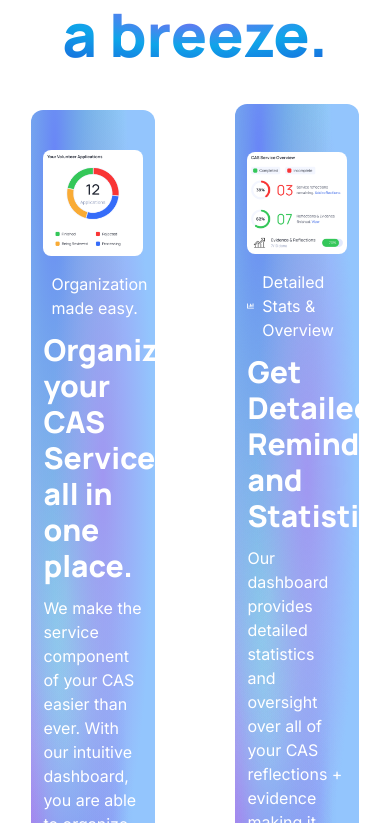
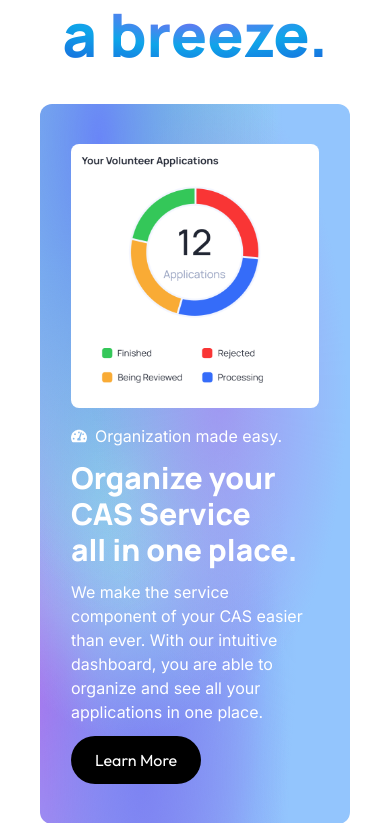
Before and after one commit to PkTheCoda/casapp, a Next.js app: page / in a window 390 px wide. Shown: the part 4901-5724 px from the top of the page. Built offline with nearby package versions, Linux system fonts and the light colour scheme.

Commit message:
responsified cas section

```diff
--- a/src/app/Components/CasComponent.jsx
+++ b/src/app/Components/CasComponent.jsx
@@ -13,8 +13,8 @@ export default function CasComponent() {
                     <span className="main-gradient block">a breeze.</span>
                 </div>
 
-                <div className="h-max flex items-center justify-center px-10 lg:px-40 gap-x-20 my-10">
-                    <div className="bg-blue-300 rounded-xl w-2/5 py-10 flex flex-col items-center h-max meshgradientbluepurple gap-y-4">
+                <div className="h-max flex flex-col md:flex-row md:gap-y-0 gap-y-8 items-center justify-center px-10 xl:px-40 gap-x-6 xl:gap-x-20 my-10">
+                    <div className="bg-blue-300 rounded-xl w-full md:w-1/2 lg:w-2/5 py-10 flex flex-col items-center h-max meshgradientbluepurple gap-y-4">
                         <Image
                             src={casvector1}
                             className='w-4/5 h-auto rounded-lg'
@@ -45,7 +45,7 @@ export default function CasComponent() {
                         </div>
                     </div>
 
-                    <div className="bg-blue-300 rounded-xl w-2/5 py-12 flex flex-col items-center h-max meshgradientbluepurple gap-y-4">
+                    <div className="bg-blue-300 rounded-xl w-full md:w-1/2 lg:w-2/5 py-12 flex flex-col items-center h-max meshgradientbluepurple gap-y-4">
                         <Image
                             src={casvector2}
                             className='w-4/5 h-auto rounded-lg'
```
